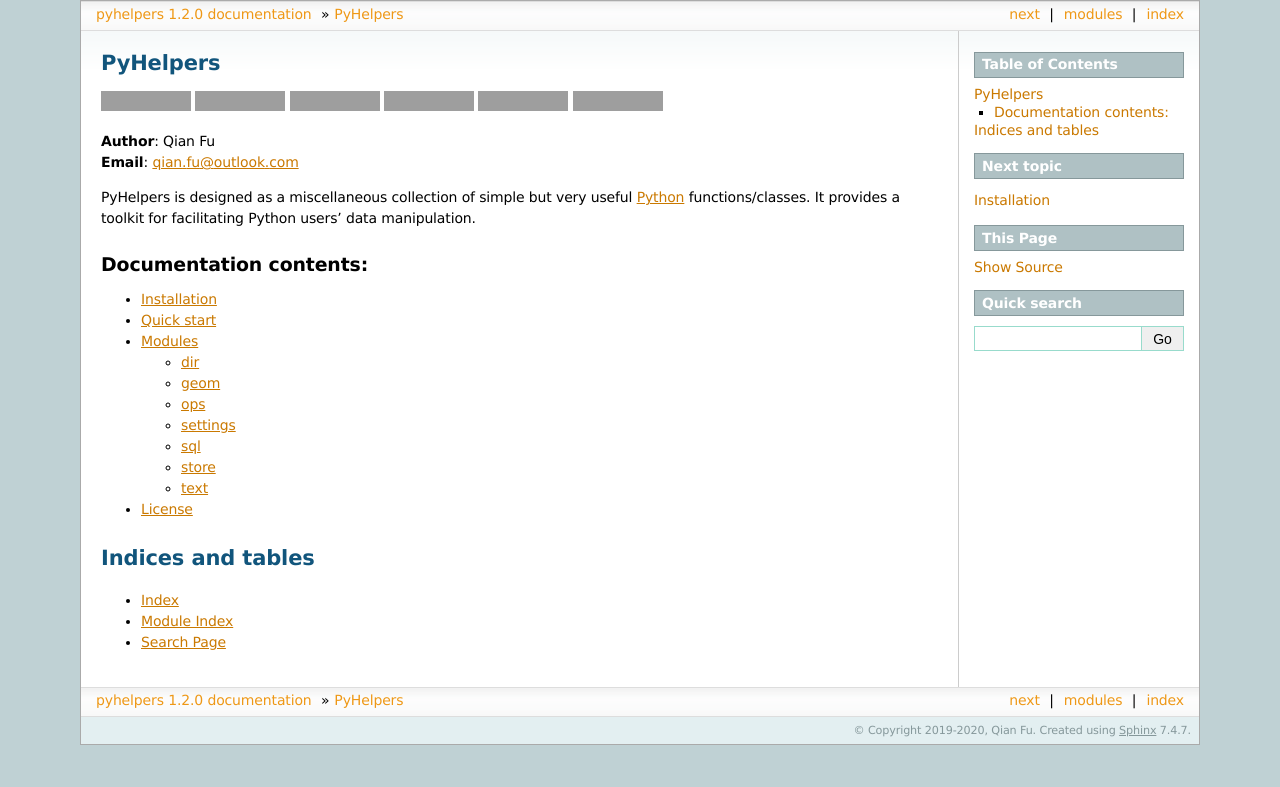
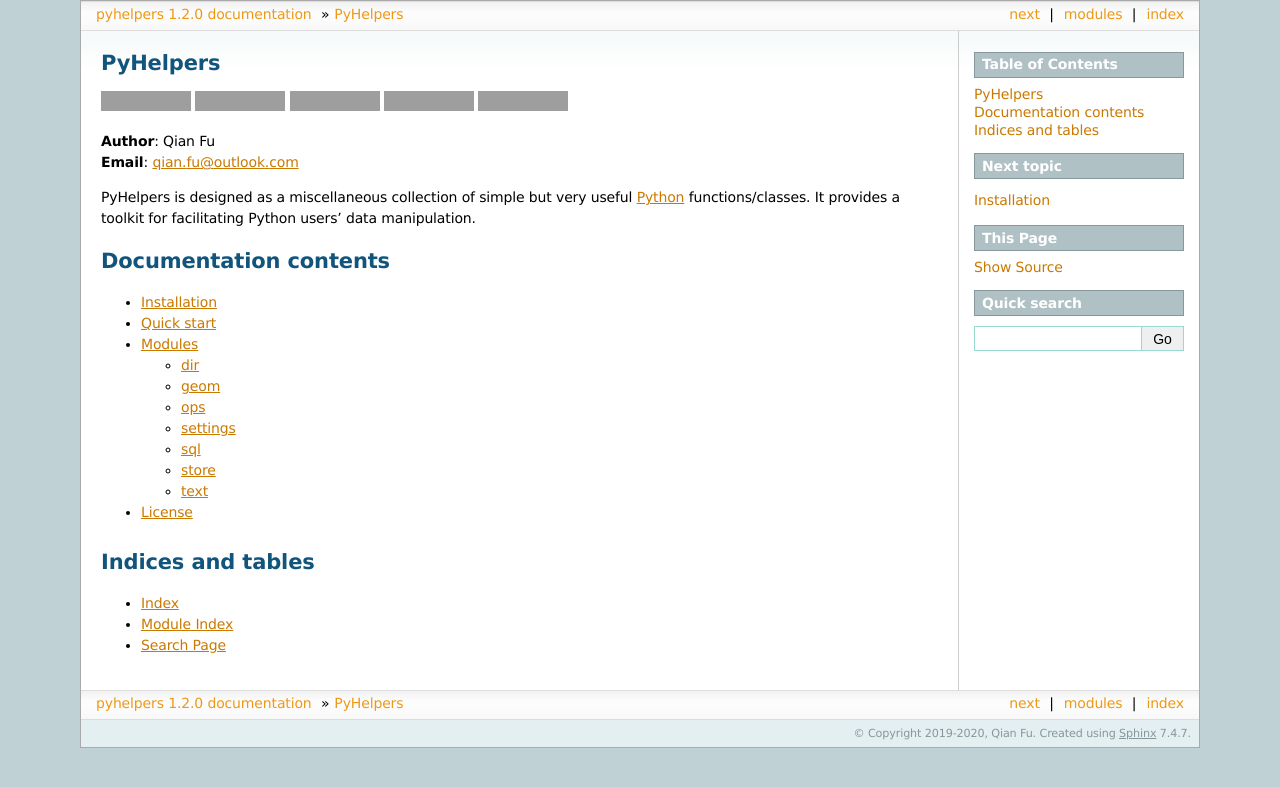
Before and after one commit to mikeqfu/pyhelpers, a Sphinx documentation site: the page built from docs/source/index.rst, in a window 1280 px wide. Shown: the top 787 px of the page. Built offline with Sphinx 7.4.7, drawn with Linux system fonts in a browser that asks for light colours; some of the changed lines change nothing that is shown; grey boxes are pictures that could not be loaded.

Commit message:
Modified docs/index.rst

```diff
--- a/docs/source/index.rst
+++ b/docs/source/index.rst
@@ -3,7 +3,7 @@
 
 .. only:: html
 
-   |PyPI| |Python| |License| |Code| |Docs| |Downloads|
+   |PyPI| |Python| |License| |Code size| |Downloads|
 
    .. |PyPI| image:: https://img.shields.io/pypi/v/pyhelpers?color=important&label=PyPI
       :target: https://pypi.org/project/pyhelpers/
@@ -11,10 +11,8 @@
       :target: https://www.python.org/downloads/windows/
    .. |License| image:: https://img.shields.io/github/license/mikeqfu/pyhelpers?color=green&label=License
       :target: https://github.com/mikeqfu/pyhelpers/blob/master/LICENSE
-   .. |Code| image:: https://img.shields.io/github/languages/code-size/mikeqfu/pyhelpers?color=yellowgreen&label=Code
+   .. |Code size| image:: https://img.shields.io/github/languages/code-size/mikeqfu/pyhelpers?color=yellowgreen&label=Code%20size
       :target: https://github.com/mikeqfu/pyhelpers/tree/master/pyhelpers
-   .. |Docs| image:: https://img.shields.io/readthedocs/pyhelpers?label=Docs
-      :target: https://pyhelpers.readthedocs.io
    .. |Downloads| image:: https://img.shields.io/pypi/dm/pyhelpers?color=yellow&label=Downloads
       :target: https://pypistats.org/packages/pyhelpers
 
@@ -23,8 +21,8 @@
 
 PyHelpers is designed as a miscellaneous collection of simple but very useful `Python <https://www.python.org/>`_ functions/classes. It provides a toolkit for facilitating Python users' data manipulation.
 
-Documentation contents:
------------------------
+Documentation contents
+======================
 
 .. toctree::
    :maxdepth: 2
```
